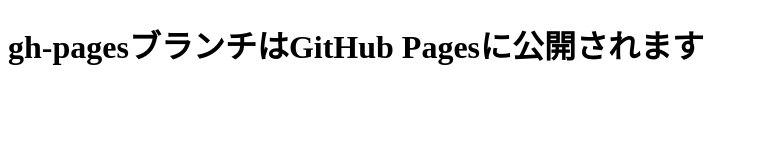
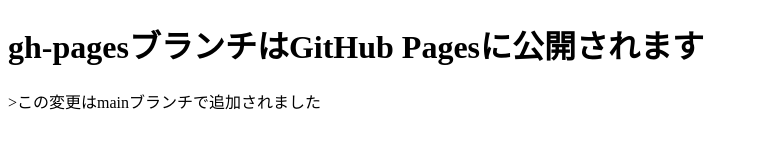
Before and after one commit to iinoto/git-study, a plain HTML site: page index.html in a window 1280 px wide. Shown: the whole page, without its empty margins (0-758 px from the left). Drawn offline with Linux system fonts and the light colour scheme.

Commit message:
GitHub Pages用のWebページを作成

```diff
--- a/index.html
+++ b/index.html
@@ -8,5 +8,6 @@
 </head>
 <body>
     <h1>gh-pagesブランチはGitHub Pagesに公開されます</h1>
+    <p>>この変更はmainブランチで追加されました</p>
 </body>
 </html>
```
